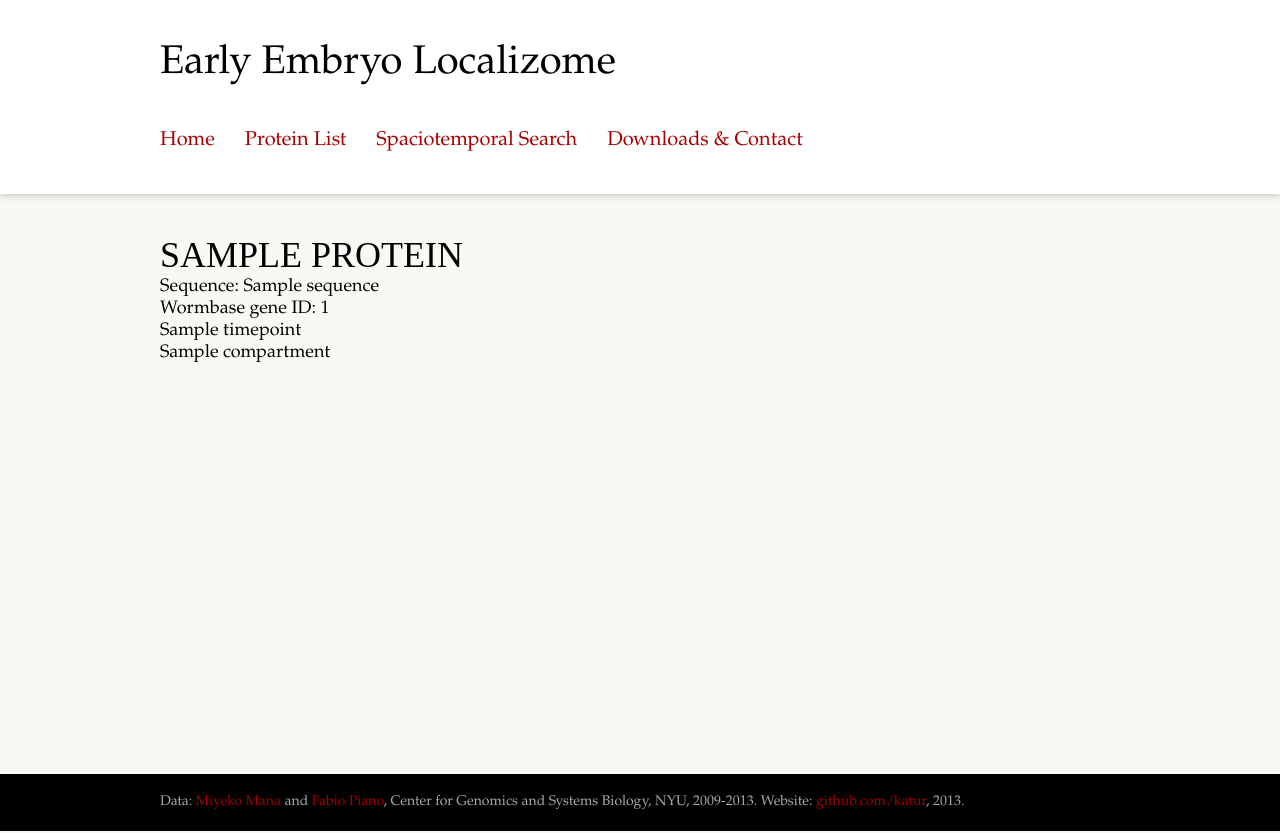
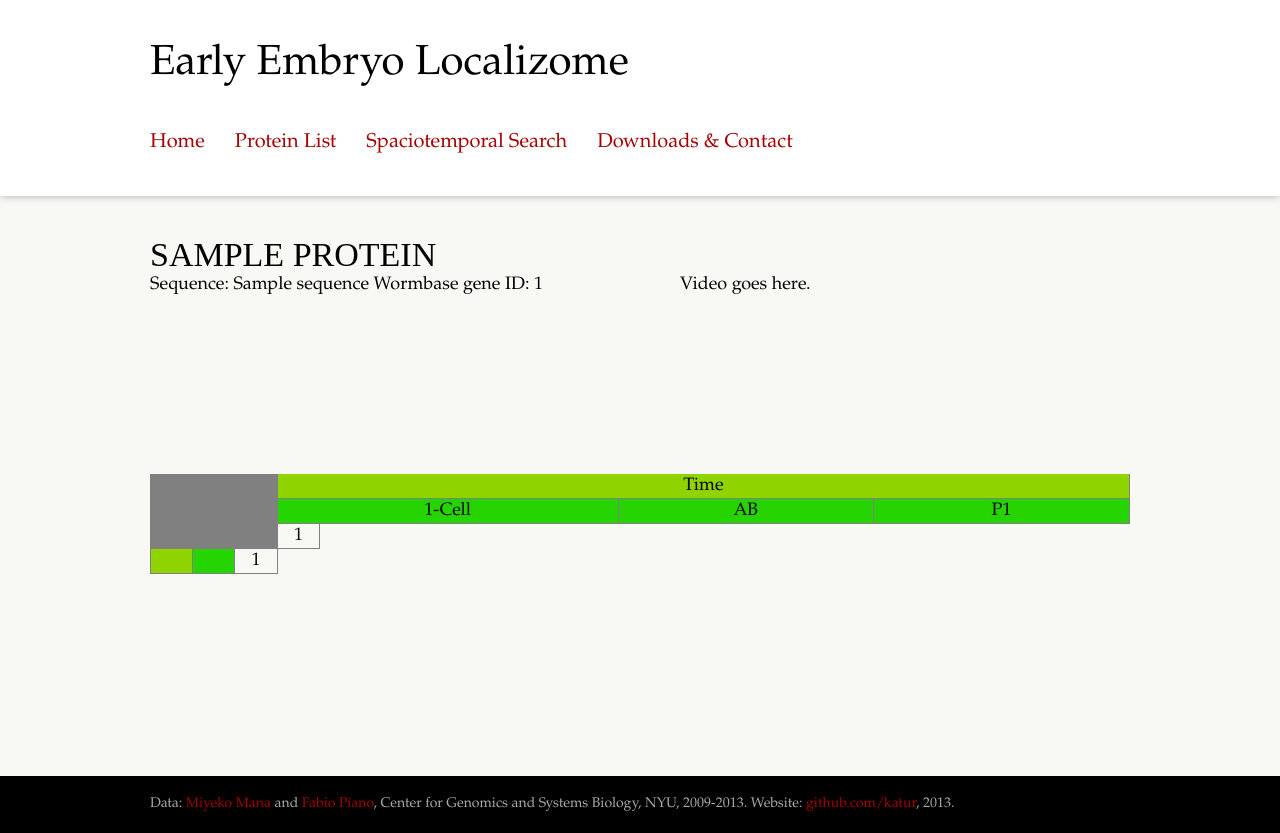
Before and after one commit to katur/localizome, a Django app: template website/templates/protein_detail.html in a window 1280 px wide. Run offline with Django 3.2, Linux system fonts and the light colour scheme; the template is opened without the code that fills it: most values are stand-ins (such as "Sample title", 1, 10 or a date in 2020); lists and menus that the app fills with data are empty.

Commit message:
started adding matrix to protein page

```diff
--- a/website/static/css/style.css
+++ b/website/static/css/style.css
@@ -33,14 +33,14 @@ ul {
 }
 
 h1 {
-	font-size: 40px;
+	font-size: 42px;
 	font-family: perpetua, palatino, serif;
 	font-weight: normal;
 	margin: 0px;
 }
 
 h2 {
-	font-size: 36px;
+	font-size: 34px;
 	font-family: perpetua;
 	font-weight: normal;
 	margin: 0;
@@ -85,7 +85,7 @@ div#wrap_footer {
 }
 
 div#header, div#content, div#footer {
-	width: 960px;
+	width: 980px;
 	margin: 0 auto;
 }
 
@@ -156,3 +156,58 @@ a.bubble, a.bubble_right {
 	border: 1px solid gray;
 	width: 224px;
 }
+
+/* MATRIX */
+table#matrix {
+	width: 100%;
+	table-layout: fixed;
+	border-spacing: 0;
+}
+
+table#matrix td, table#matrix th {
+	text-align: center;
+	border-bottom: 1px solid gray;
+	border-right: 1px solid gray;
+}
+
+table#matrix tr.top_row {
+	border-top: 1px solid gray;
+}
+
+table#matrix th.left_column {
+	border-left: 1px solid gray;
+}
+
+table#matrix th {
+	font-weight: normal;
+}
+
+th.matrix_axis_title {
+	background: #8fd401;
+}
+
+th.matrix_axis_subtitle {
+	background: #25D401;
+}
+
+th.matrix_axis_subsubtitle {
+}
+
+table#matrix th.matrix_hole {
+	background: gray;
+	border-bottom: 1px solid gray;
+	border-right: 1px solid gray;
+}
+
+/* Specific to PROTEIN page */
+div#protein_info {
+	width: 450px;
+	height: 200px;
+	float: left;
+}
+
+div#video_box {
+	width: 450px;
+	height: 200px;
+	float: right;
+}
--- a/website/templates/protein_detail.html
+++ b/website/templates/protein_detail.html
@@ -5,21 +5,48 @@
 {% endblock %}
 
 {% block content %}
+	<div id="protein_info">
 		{% if protein.sequence != protein.common_name %}
 			Sequence: {{ protein.sequence }}
 		{% endif %}
-	<br>
 		{% if protein.wormbase_id %}
 			Wormbase gene ID: {{ protein.wormbase_id}}
 		{% endif %}
-	<br>
+	</div>
+	<div id="video_box">
+		Video goes here.
+	</div>
+
+	<table id="matrix">
+		<tr id="top_row">
+			<th class="matrix_hole left_column" colspan="3"></th>
+			<th class="matrix_axis_title" colspan="20">Time</th></tr>
+		<tr>
+			<th class="matrix_hole left_column" colspan="3"></th>
+			<th class="matrix_axis_subtitle" colspan="8">1-Cell</th>
+			<th class="matrix_axis_subtitle" colspan="6">AB</th>
+			<th class="matrix_axis_subtitle" colspan="6">P1</th>
+		</tr>
+		<tr>
+			<th class="matrix_hole left_column" colspan="3"></th>
 			{% for timepoint in timepoints %}
-		{{ timepoint.timepoint_name }}<br>
+				<th class="matrix_axis_subsubtitle">
+					{{ forloop.counter }}
+					<tag title = {{ timepoint.timepoint_name }}></tag>
+				</th>
 			{% endfor %}
-
+		</tr>
 		{% for compartment in compartments %}
-		{{ compartment.compartment_name }}<br>
+			<tr>
+				<th class="matrix_axis_title left_column"></th>
+				<th class="matrix_axis_subtitle"></th>
+				<th class="matrix_axis_subsubtitle">
+					{{ forloop.counter }}
+					<tag title = {{ compartment.compartment_name }}</tag>
+				</th>
+			<tr>
 		{% endfor %}
+	</table>
 
 {% comment %}
 	{{ video.date|date:"SHORT_DATE_FORMAT" or "DATE_FORMAT" }}
```
Lines whose indentation alone changed are shown as unchanged.
